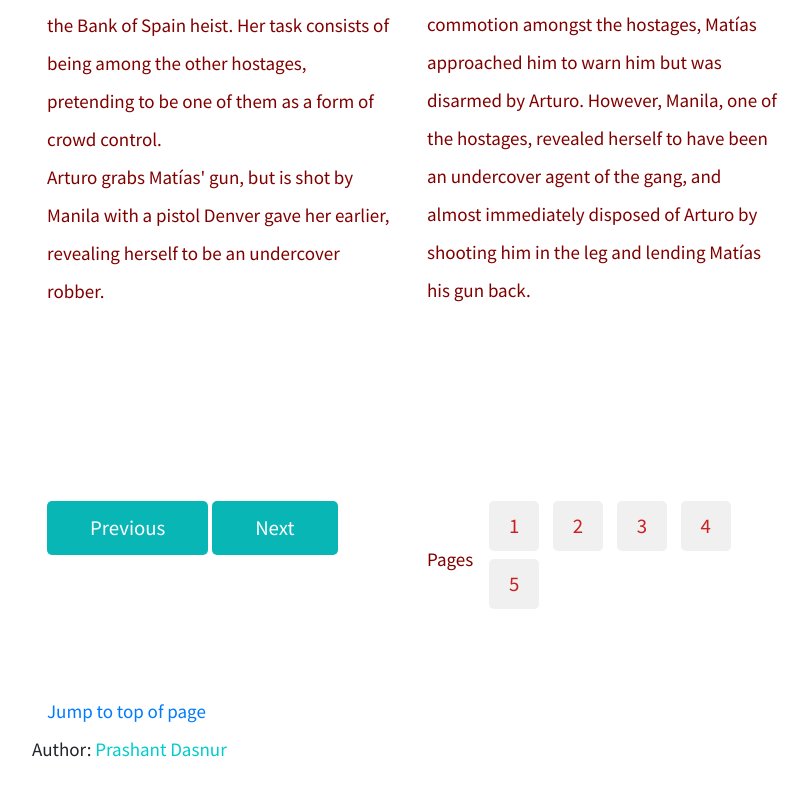
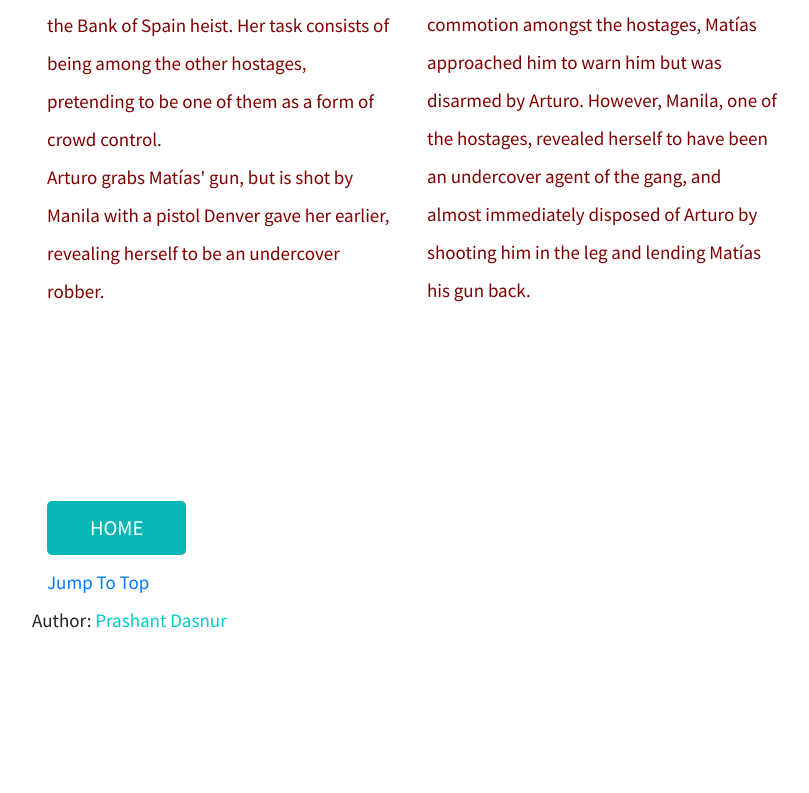
Before and after one commit to Professor1416/Money-Heist, a plain HTML site: page index.html in a window 1280 px wide. Shown: the part 9784-10577 px from the top of the page, without its empty margins (388-1197 px from the left). After the commit the page ends 10523 px from the top, so only its background shows below. Drawn offline with Linux system fonts and the light colour scheme.

Commit message:
Update index.html

```diff
--- a/index.html
+++ b/index.html
@@ -396,34 +396,10 @@ Murillo becomes part of the group of robbers as they prepare a second heist, thi
             </div>
 <div class="row tm-row tm-mt-100 tm-mb-75">
 <div class="tm-prev-next-wrapper">
-<a href="https://professor1416.github.io/Money-Heist/" class="mb-2 tm-btn tm-btn-primary tm-prev-next">Previous</a>
-<a href="file:///C:/xampp/htdocs/Money_Heist/MoneyHeist2.html#top" class="mb-2 tm-btn tm-btn-primary tm-prev-next">Next</a>
-</div>
-<div class="tm-paging-wrapper">
-<span class="d-inline-block mr-3">Pages</span>
-<nav class="tm-paging-nav d-inline-block">
-<ul>
-<li class="tm-paging-item ">
-<a href="https://professor1416.github.io/Money-Heist" class="mb-2 tm-btn tm-paging-link">1</a>
-</li>
-<li class="tm-paging-item ">
-<a href="file:///C:/xampp/htdocs/Money_Heist/MoneyHeist2.html/" class="mb-2 tm-btn tm-paging-link">2</a>
-</li>
-<li class="tm-paging-item ">
-<a href="#" class="mb-2 tm-btn tm-paging-link">3</a>
-</li>
-<li class="tm-paging-item ">
-<a href="#" class="mb-2 tm-btn tm-paging-link">4</a>
-</li>
-<li class="tm-paging-item ">
-<a href="#" class="mb-2 tm-btn tm-paging-link">5</a>
-</li>
-</ul>
-</nav>
-</div>
-</div>
+<a href="https://professor1416.github.io/Money-Heist/" class="mb-2 tm-btn tm-btn-primary tm-prev-next">HOME</a>
+
             <div>
-     <a href="#top">Jump to top of page</a>
+     <a href="#top">Jump To Top</a>
               </div>
 <footer class="row tm-row">
 <div>
```
